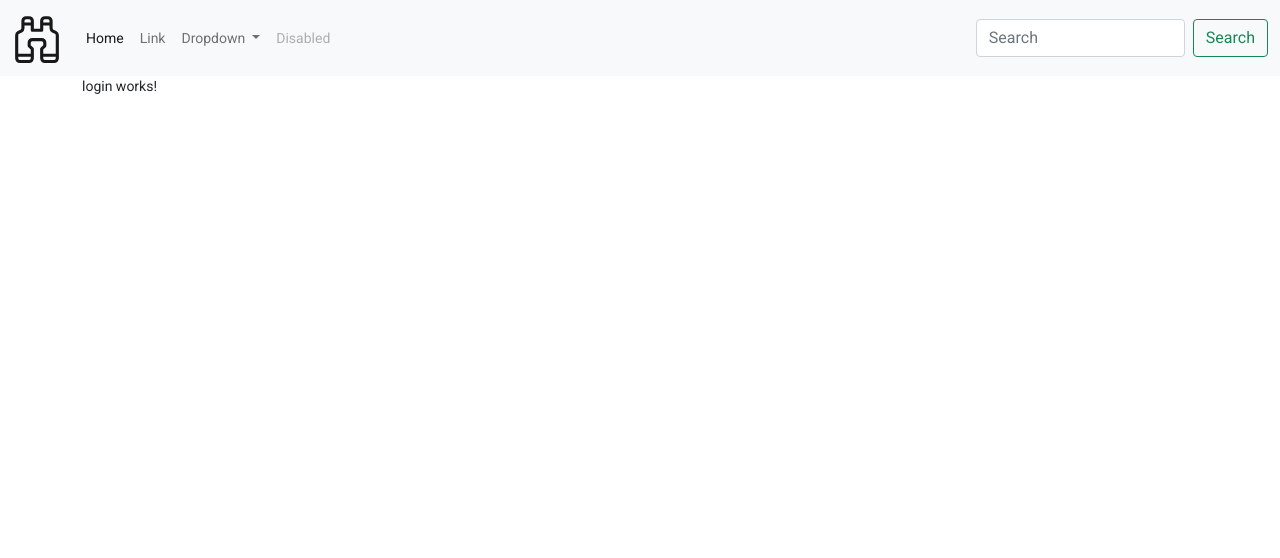
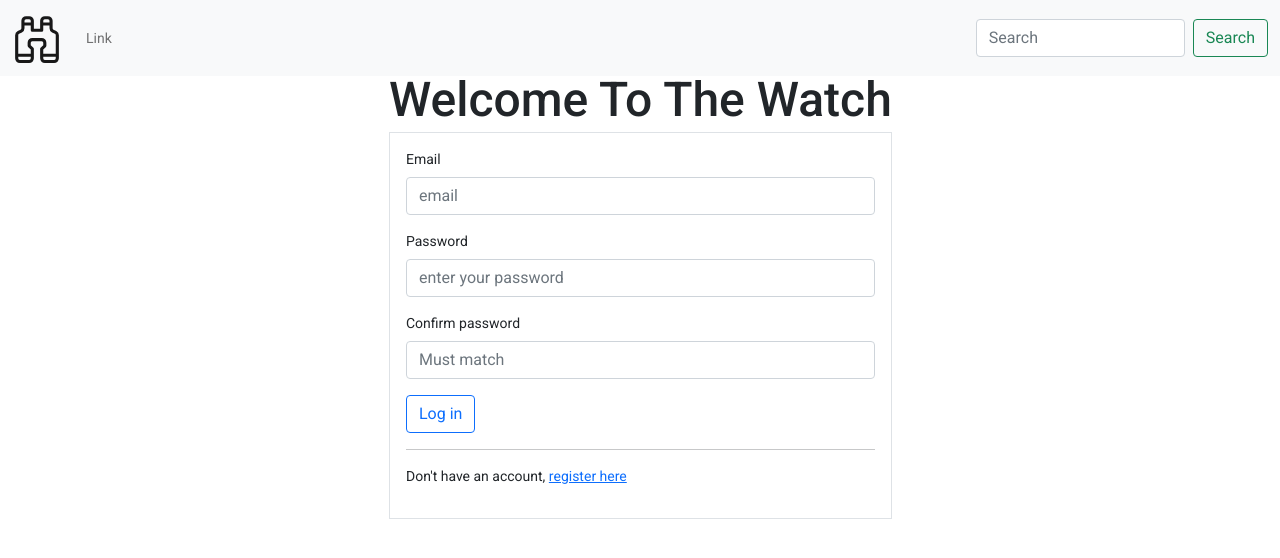
Before and after one commit to Ken-mbira/THE_WATCH_FRONT, an Angular app: page / in a window 1280 px wide. Shown: the top 558 px of the page. Built offline with nearby package versions, Linux system fonts and the light colour scheme.

Commit message:
design the login form

```diff
--- a/src/app/login/login.component.html
+++ b/src/app/login/login.component.html
@@ -1 +1,26 @@
-<p>login works!</p>
+<div class="container-fluid d-flex justify-content-center">
+    <div class="mt-2">
+        <h2 class="animate__animated animate__bounceInLeft" style="font-size:6vmin">Welcome To The Watch</h2>
+        <form class="animate__animated animate__bounceIn border p-3">
+            <div class="mb-3">
+                <label for="email" class="form-label">Email</label>
+                <input id="email" name="email" placeholder="email" class="form-control form-control">
+            </div>
+            <div class="mb-3">
+                <label for="password1" class="form-label">Password</label>
+                <input id="password1" name="password1" placeholder="enter your password" class="form-control form-control">
+            </div>
+            <div class="mb-3">
+                <label for="password2" class="form-label">Confirm password</label>
+                <input id="password2" name="password2" placeholder="Must match" class="form-control form-control">
+            </div>
+            <div class="mb-3">
+                <button class="btn btn-outline-primary">Log in</button>
+            </div>
+            <hr>
+            <div class="mb-3">
+                <p>Don't have an account, <a href="#">register here</a></p>
+            </div>
+        </form>
+    </div>
+</div>
--- a/src/app/navbar/navbar.component.html
+++ b/src/app/navbar/navbar.component.html
@@ -9,26 +9,7 @@
         <div class="collapse navbar-collapse" id="navbarSupportedContent">
             <ul class="navbar-nav me-auto mb-2 mb-lg-0">
                 <li class="nav-item">
-                    <a class="nav-link active" aria-current="page" href="#">Home</a>
-                </li>
-                <li class="nav-item">
                     <a class="nav-link" href="#">Link</a>
-                </li>
-                <li class="nav-item dropdown">
-                    <a class="nav-link dropdown-toggle" href="#" id="navbarDropdown" role="button" data-bs-toggle="dropdown" aria-expanded="false">
-              Dropdown
-            </a>
-                    <ul class="dropdown-menu" aria-labelledby="navbarDropdown">
-                        <li><a class="dropdown-item" href="#">Action</a></li>
-                        <li><a class="dropdown-item" href="#">Another action</a></li>
-                        <li>
-                            <hr class="dropdown-divider">
-                        </li>
-                        <li><a class="dropdown-item" href="#">Something else here</a></li>
-                    </ul>
-                </li>
-                <li class="nav-item">
-                    <a class="nav-link disabled" href="#" tabindex="-1" aria-disabled="true">Disabled</a>
                 </li>
             </ul>
             <form class="d-flex">
--- a/src/index.html
+++ b/src/index.html
@@ -7,6 +7,7 @@
     <base href="/">
     <meta name="viewport" content="width=device-width, initial-scale=1">
     <link rel="icon" type="image/x-icon" href="favicon.ico">
+    <link rel="stylesheet" href="https://cdnjs.cloudflare.com/ajax/libs/animate.css/4.1.1/animate.min.css" />
     <link href="https://cdn.jsdelivr.net/npm/bootstrap@5.0.2/dist/css/bootstrap.min.css" rel="stylesheet" integrity="sha384-EVSTQN3/azprG1Anm3QDgpJLIm9Nao0Yz1ztcQTwFspd3yD65VohhpuuCOmLASjC" crossorigin="anonymous">
     <link rel="preconnect" href="https://fonts.gstatic.com">
     <link href="https://fonts.googleapis.com/css2?family=Roboto:wght@300;400;500&display=swap" rel="stylesheet">
```
